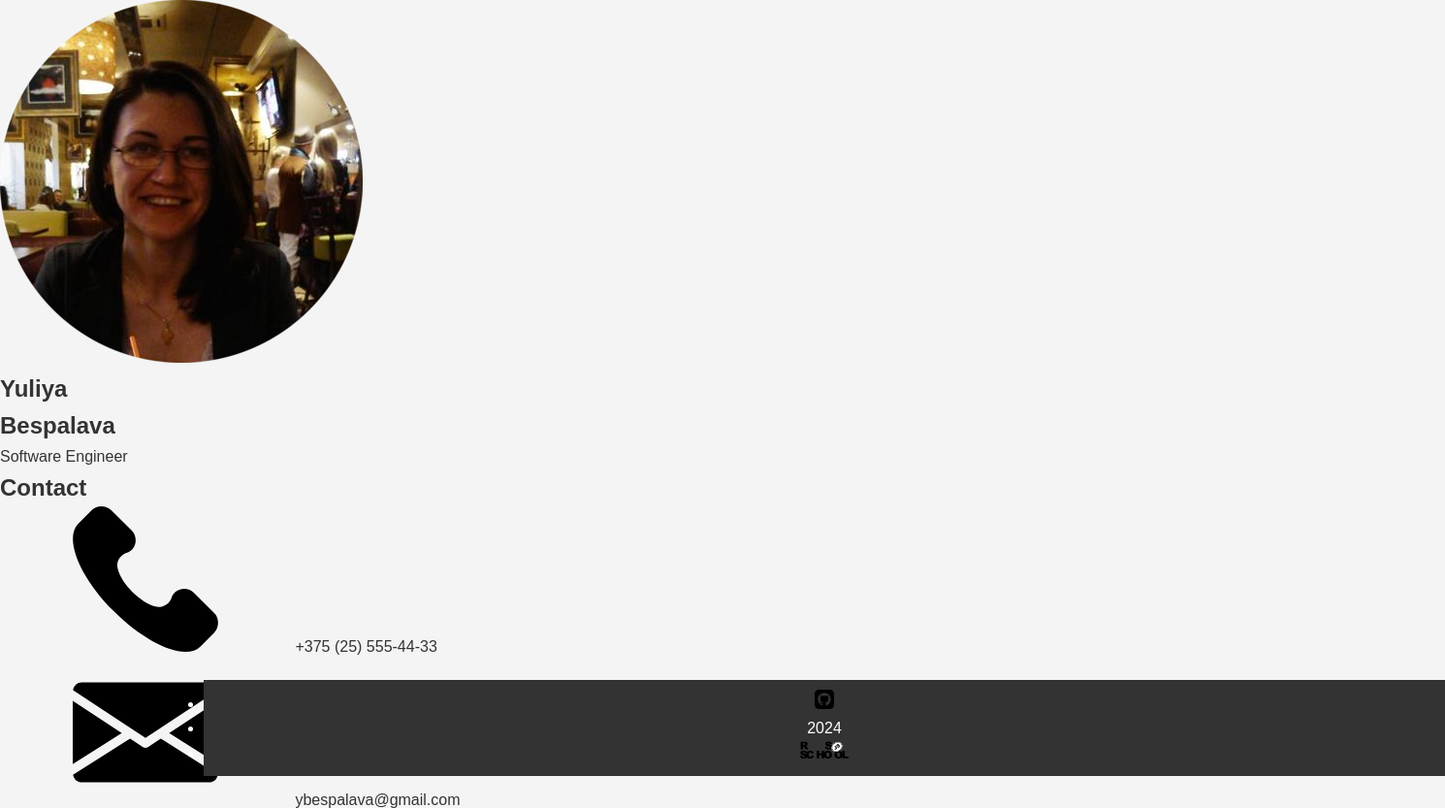
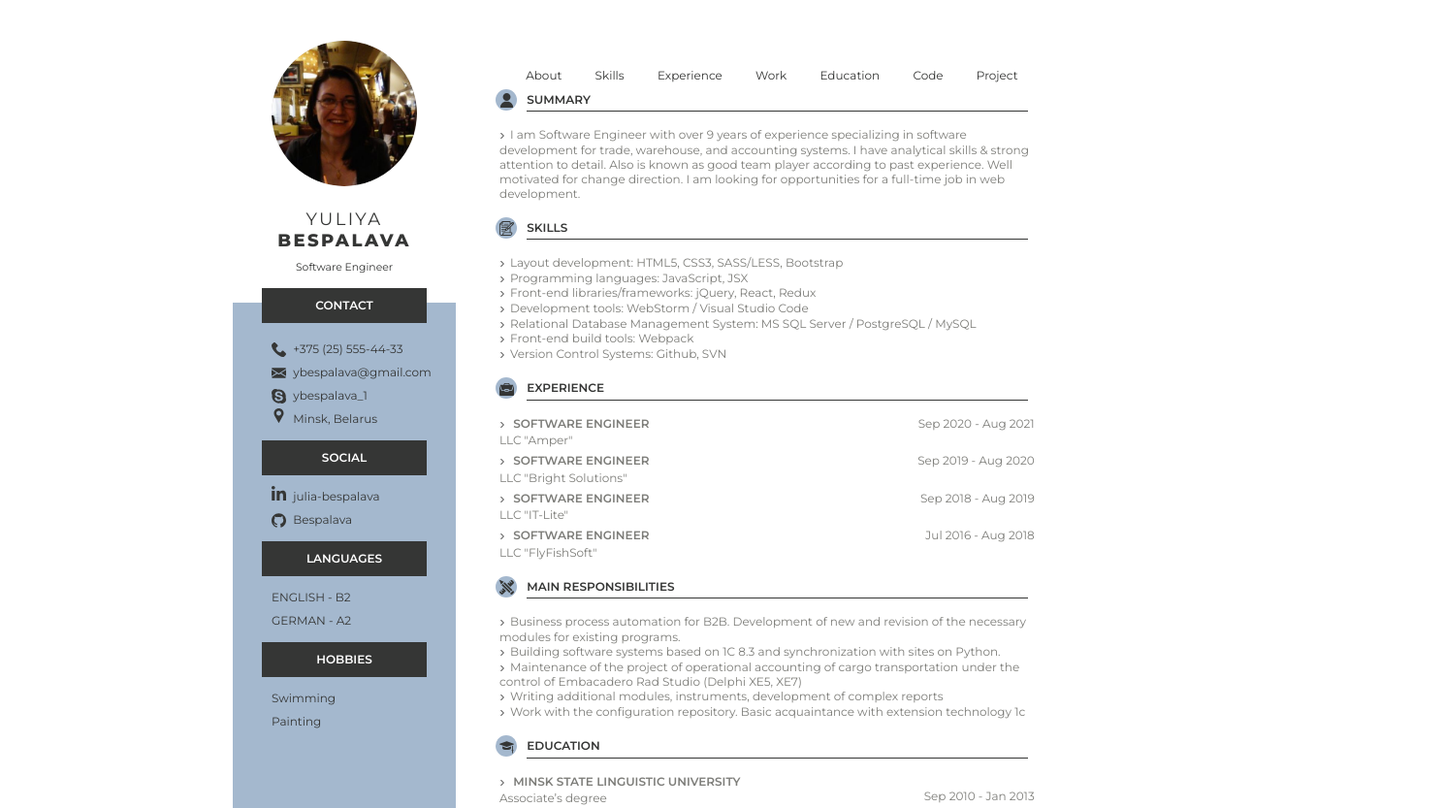
Before and after one commit to ybespalava/rsschool-cv, a plain HTML site: page index.html in a window 1280 px wide. Shown: the top 833 px of the page at 97% size, 1490 px wide, since content can reach past the window. Drawn offline with Linux system fonts and the light colour scheme.

Commit message:
feat: add style

```diff
--- a/style.css
+++ b/style.css
@@ -1,69 +1,305 @@
-/* Основные стили для проекта */
+.fio {
+  text-align: center;
+}
 
-/* Сброс стилей по умолчанию */
-* {
+.fio__photo {
+  height: 150px;
+  width: 150px;
+  margin: 0 auto;
+  background-color: #d9dad7;
+  border-radius: 50%;
+}
+
+.fio__name {
+  margin: 0;
+  margin-top: 20px;
+  letter-spacing: 0.2rem;
+  font-weight: normal;
+  text-transform: uppercase;
+}
+
+.fio__name--bold {
+  font-weight: 800;
+}
+
+.fio__work {
+  margin: 0;
+  margin-top: 10px;
+  font-size: 0.9em;
+  font-weight: normal;
+}
+
+.contacts {
+  margin-top: 30px;
+  padding-bottom: 10px;
+  background-color: #a4b8ce;
+  height: 885px;
+}
+
+.contacts__title {
+  width: 170px;
+  height: 26px;
+  margin: 0 auto;
+  padding-top: 10px;
+  font-weight: 600;
+  font-size: 1rem;
+  text-transform: uppercase;
+  color: white;
+  text-align: center;
+  background-color: #353635;
+}
+
+.contacts__title--top {
+  position: relative;
+  top: -15px;
+}
+
+.contacts__icon {
+  width: 15px;
+  height: 15px;
+  margin-right: 4px;
+  vertical-align: middle;
+  fill: #353635;
+}
+
+.contacts__icon--baseline {
+  vertical-align: baseline;
+}
+
+.contacts__text {
+  margin: 10px 0 10px 40px;
+  line-height: 2rem;
+}
+
+.contacts__text--top {
+  margin-top: 0;
+  margin-left: 0;
+  list-style-type: none;
+}
+
+.contacts__text--uppercase {
+  text-transform: uppercase;
+}
+
+.article__title {
+  position: relative;
+  margin: 0;
+  font-weight: 600;
+  font-size: 1rem;
+  text-transform: uppercase;
+}
+
+.article__title:before {
+  content: "";
+  position: absolute;
+  top: -3px;
+  left: -4px;
+  z-index: -1;
+  display: block;
+  width: 22px;
+  height: 22px;
+  background-color: #a4b8ce;
+  border-radius: 50%;
+}
+
+.article__title:after {
+  content: "";
+  position: absolute;
+  left: 28px;
+  bottom: -4px;
+  z-index: -1;
+  display: block;
+  width: 92%;
+  height: 1px;
+  background-color: #353635;
+}
+
+.article__icon {
+  width: 15px;
+  height: 15px;
+  margin-right: 10px;
+  vertical-align: middle;
+  fill: #353635;
+}
+
+.article__text {
+  margin-top: 20px;
+  margin-bottom: 20px;
+  color: #7d7d79;
+}
+
+.article__text--ul {
+  padding-left: 0;
+  list-style: none;
+}
+
+.article__text--ul > li {
+  position: relative;
+}
+
+.article__text--ul > li:before {
+  content: url("img/right-arrow.svg");
+  display: inline-block;
+  height: 1.3em;
+  width: 0.5em;
+  margin-right: 5px;
+}
+
+.article__subtitle {
+  display: inline;
+  text-transform: uppercase;
+  font-weight: 600;
+}
+
+.article__date {
+  position: absolute;
+  right: 10px;
+  display: inline;
+}
+
+.article__about {
+  margin-top: 2px;
+  margin-bottom: 6px;
+}
+
+.code{
+  background-color: #f9f8f7;
+}
+
+.header {
+  max-width: 800px;
+  display: -webkit-box;
+  display: -ms-flexbox;
+  display: flex;
+  -webkit-box-pack: justify;
+  -ms-flex-pack: justify;
+  justify-content: space-between;
+  margin: 5px auto 0;
+}
+.burger {
+  display: none;
+}
+
+.nav__list {
+  display: flex;
+  flex-wrap: wrap;
+  justify-content: space-around;
+  margin: 10px;
+  padding: 0;
+  list-style: none;
+  vertical-align: top;
+}
+
+footer {
+  max-width: 800px;
+  display: -webkit-box;
+  display: -ms-flexbox;
+  display: flex;
+  -webkit-box-pack: justify;
+  -ms-flex-pack: justify;
+  justify-content: space-between;
+  margin: 10px auto 0;
+}
+
+footer a:hover {
+  text-decoration: none;
+}
+
+.footer__logo {
+  width: 50px;
+  height: 20px;
+  text-align: center;
+  vertical-align: bottom;
+}
+
+.footer__icon {
+  width: 20px;
+  height: 20px;
+  fill: #353635;
+}
+
+.footer__icon:hover {
+  fill: #f4c6bd;
+}
+
+.footer-container{
+    width: 75%;
+}
+
+.footer-list{
+    list-style-type: none;
+    display: flex;
+    justify-content: space-around;
+    width: 100%;
     margin: 0;
     padding: 0;
-    box-sizing: border-box;
+}
+.footer-list li{
+    flex: 1;
+    text-align: center;
+    align-self: center;
+}
+.footer-list i{
+    font-size: 50px;
+    color: black;
 }
 
-body {
-    font-family: Arial, sans-serif;
-    line-height: 1.6;
-    background-color: #f4f4f4;
-    color: #333;
+.footer-list img{
+    width: 50%;
 }
 
-/* Header */
-header {
-    background: #333;
-    color: #fff;
-    padding: 10px 0;
-    text-align: center;
+
+
+html {
+  font-family: "Montserrat", sans-serif;
+  color: #353635;
+  font-size: 12px;
 }
 
-header h1 {
-    margin-bottom: 10px;
+.container {
+  max-width: 800px;
+  margin-right: auto;
+  margin-left: auto;
+  margin-top: 30px;
+  display: -webkit-box;
+  display: -ms-flexbox;
+  display: flex;
+
 }
 
-nav ul {
-    list-style: none;
-    padding: 0;
+@media (max-width: 480px) {
+  .container {
+    -ms-flex-wrap: wrap;
+    flex-wrap: wrap;
+  }
 }
 
-nav ul li {
-    display: inline;
-    margin: 0 15px;
+main {
+  margin-left: 45px;
+  margin-top: 30px;
 }
 
-nav ul li a {
-    color: #fff;
-    text-decoration: none;
+@media (max-width: 480px) {
+  main {
+    width: 100%;
+  }
 }
 
-nav ul li a:hover {
-    text-decoration: underline;
+aside {
+  width: 250px;
 }
 
-/* main content */
-main {
-    padding: 20px;
-    max-width: 900px;
-    margin: 0 auto;
+@media (max-width: 480px) {
+  aside {
+    width: 100%;
+  }
 }
 
-/* sections */
-section {
-    margin-bottom: 20px;
+a {
+  color: #353635;
+  text-decoration: none;
 }
 
-/* footer */
-footer {
-    background: #333;
-    color: #fff;
-    text-align: center;
-    padding: 10px 0;
-    position: absolute;
-    bottom: 0;
-    width: 100%;
+a:hover {
+  text-decoration: underline;
 }
```
